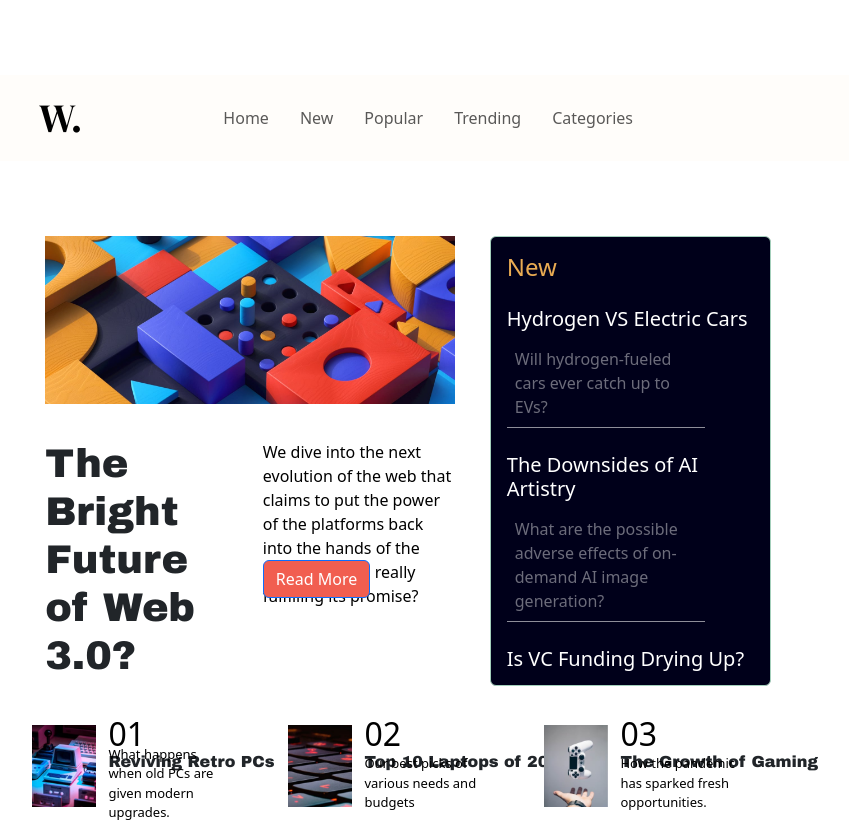
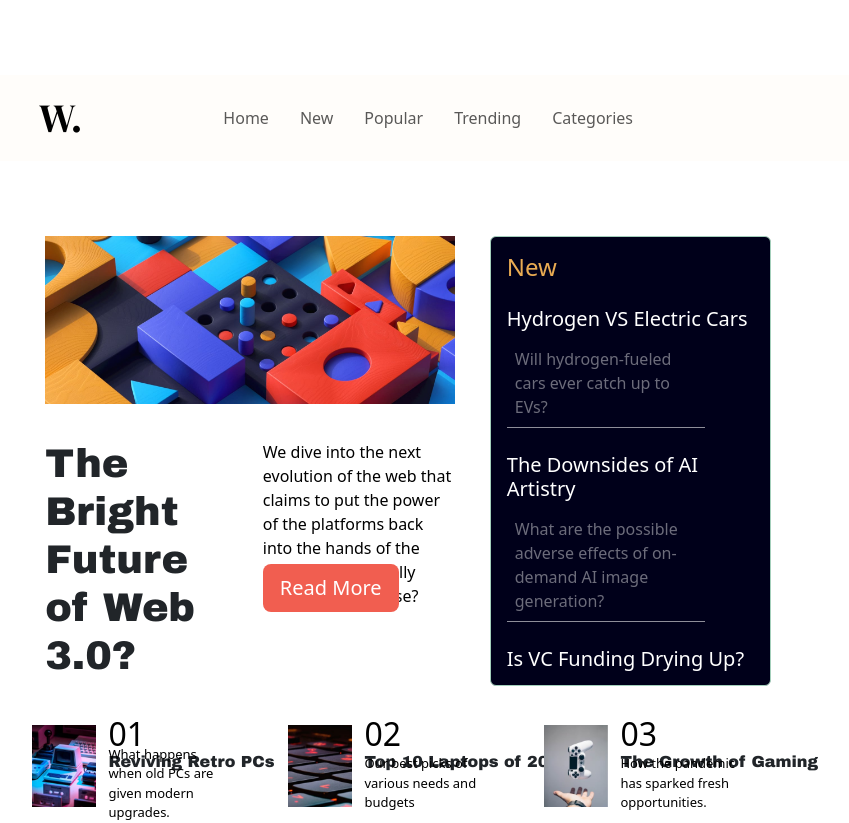
Before and after one commit to rbrandon087/new-homepage, a React (Create React App) app in the folder client/news/: page / in a window 1280 px wide. Shown: the whole page, without its empty margins (262-1111 px from the left). Built offline with nearby package versions, Linux system fonts and the light colour scheme.

Commit message:
made my button soft orange red with a white clear hover

```diff
--- a/client/news/src/pages/Home.tsx
+++ b/client/news/src/pages/Home.tsx
@@ -45,7 +45,7 @@ const Home: React.FunctionComponent<IHomeProps> = ({ name, paragraph }) => {
           power of the platforms back into the hands of the people. But its
           really fulfilling its promise?
         </p>
-        <button type="button" className="btn btn-primary">
+        <button type="button" className="btn  btn-lg">
           Read More
         </button>
       </div>
--- a/client/news/src/styles/Home.css
+++ b/client/news/src/styles/Home.css
@@ -63,12 +63,17 @@ h1 {
     color: black;
 }
 
+
 .btn {
     position: absolute;
     background-color: hsl(5, 85%, 63%)!important;
-    outline: none;
+    color: rgb(255, 255, 255)!important;
     top: calc(68% + 1em);
     left: 41%;
+}
+
+.btn:hover {
+    background-color: hsl(5, 85%, 70%) !important;
 }
 /*bottom images here style*/
 .container-row {
```
